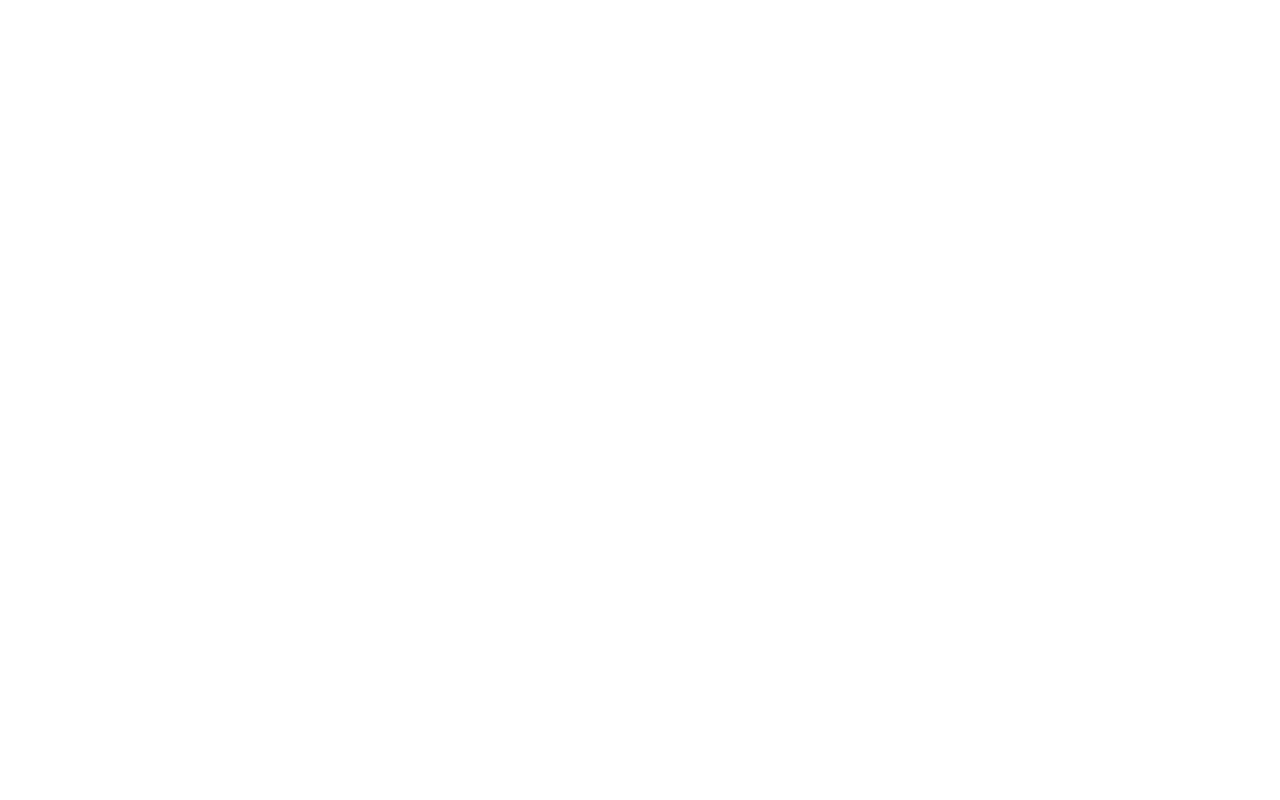
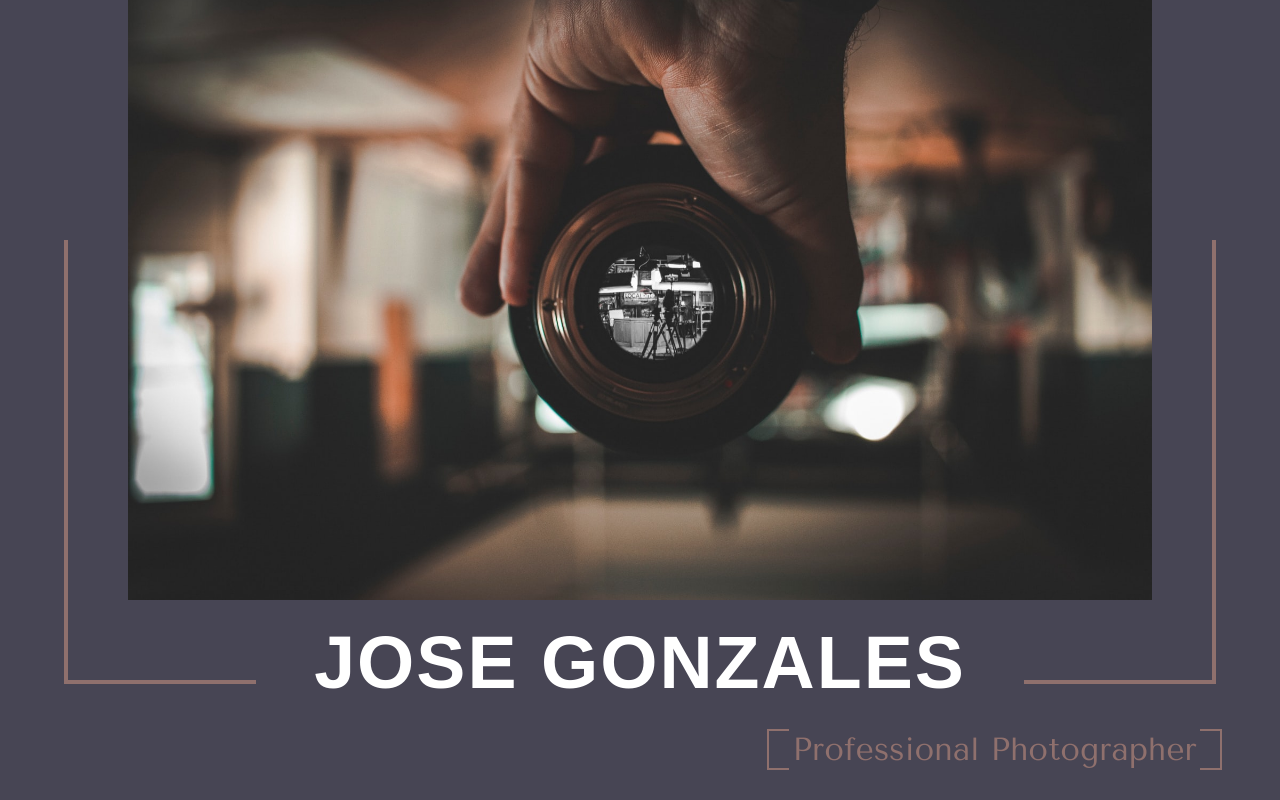
Before and after one commit to AlGrisku/-LandingPage-Photography, a plain HTML site: page index.html in a window 1280 px wide. Drawn offline with nearby package versions, Linux system fonts and the light colour scheme; files that its build step writes are made by us from their sources; a web font is replaced by a local one.

Commit message:
Header Section for all devices

```diff
--- a/Assets/CSS/stylesheet.css
+++ b/Assets/CSS/stylesheet.css
@@ -38,6 +38,18 @@ a
     text-decoration: none;
 }
 
+h1,
+h2,
+h3
+{
+    font-family: 'Fahkwang', sans-serif;
+}
+
+p
+{
+    font-family: 'Tenor Sans', sans-serif;
+}
+
 .container
 {
     display: flex;
@@ -50,3 +62,252 @@ a
 /*
     End Formatting for all document
 */
+
+/*
+    Start Header Section
+*/
+
+#header .header
+{
+    background-color: var(--darkBlue);
+    min-height: 100vh;
+    align-items: flex-start;
+    position: relative;
+}
+
+#header .wrapper
+{
+    display: flex;
+    flex-direction: column;
+    align-items: center;
+    justify-content: center;
+    width: 70%;
+    row-gap: 40px;
+}
+
+#header .wrapper .header-img-container
+{
+    width: 100%;
+    height: 65vh;
+}
+
+#header .wrapper .header-name
+{
+    width: 100%;
+    text-align: center;
+    font-weight: 900;
+    font-size: 1.3rem;
+    color: var(--white);
+    text-transform: uppercase;
+}
+
+#header .pro-pho
+{
+    position: absolute;
+    bottom: 10%;
+    font-size: 1.6rem;
+    color: var(--lightBrown);
+}
+
+#header .pro-pho p
+{
+    position: relative;
+}
+#header .pro-pho p::before
+{
+    content: '';
+    position: absolute;
+    width: 20px;
+    height: 100%;
+    left: -25px;
+    top: -2px;
+    border-color: var(--lightBrown);
+    border-width: 2px 0 2px 2px;
+    border-style: solid;
+}
+#header .pro-pho p::after
+{
+    content: '';
+    position: absolute;
+    width: 20px;
+    height: 100%;
+    right: -25px;
+    top: -2px;
+    border-color: var(--lightBrown);
+    border-width: 2px 2px 2px 0;
+    border-style: solid;
+}
+
+#header .deco-left-long
+{
+    position: absolute;
+    height: 47vh;
+    width: 2px;
+    background-color: var(--lightBrown);
+    top: 30%;
+    left: 5%;
+}
+#header .deco-left-short
+{
+    position: absolute;
+    height: 2px;
+    width: 10%;
+    background-color: var(--lightBrown);
+    top: 77%;
+    left: 5%;
+}
+
+#header .deco-right-long
+{
+    position: absolute;
+    height: 47vh;
+    width: 2px;
+    background-color: var(--lightBrown);
+    top: 30%;
+    right: 5%;
+}
+#header .deco-right-short
+{
+    position: absolute;
+    height: 2px;
+    width: 10%;
+    background-color: var(--lightBrown);
+    top: 77%;
+    right: 5%;
+}
+
+/*
+    End Header Section
+*/
+
+/*
+    Start Media Query for Tablet
+*/
+
+@media only screen and (min-width: 768px)
+{
+
+    /*
+        Start Header Tablet
+    */
+
+    #header .header
+    {
+        min-height: 85vh;
+    }
+
+    #header .wrapper
+    {
+        width: 80%;
+        row-gap: 40px;
+    }
+
+    #header .wrapper .header-name
+    {
+        font-size: 1.8rem;
+    }
+
+    #header .pro-pho
+    {
+        bottom: 5%;
+        right: 8%;
+        font-size: 2rem;
+    }
+
+    #header .deco-left-long
+    {
+        width: 4px;
+    }
+    #header .deco-left-short
+    {
+        height: 4px;
+        width: 8%;
+        top: 85%;
+    }
+
+    #header .deco-right-long
+    {
+        width: 4px;
+    }
+    #header .deco-right-short
+    {
+        height: 4px;
+        width: 8%;
+        top: 85%;
+    }
+
+    /*
+        End Header Tablet
+    */
+
+}
+
+/*
+    End Media Query for Tablet
+*/
+
+/*
+    Start Media Query for Desktop
+*/
+
+@media only screen and (min-width: 1200px)
+{
+
+    /*
+        Start Header Desktop
+    */
+
+    #header .header
+    {
+        min-height: 100vh;
+    }
+
+    #header .wrapper
+    {
+        row-gap: 20px;
+    }
+
+    #header .wrapper .header-img-container
+    {
+        height: 75vh;
+    }
+
+    #header .wrapper .header-name
+    {
+        font-size: 2.3rem;
+        letter-spacing: 2px;
+    }
+
+    #header .pro-pho
+    {
+        right: 6.5%;
+        bottom: 4%;
+    }
+
+    #header .deco-left-long
+    {
+        height: 55vh;
+    }
+    #header .deco-left-short
+    {
+        width: 15%;
+    }
+
+    #header .deco-right-long
+    {
+        height: 55vh;
+    }
+    #header .deco-right-short
+    {
+        width: 15%;
+    }
+
+    /*
+        End Header Desktop
+    */
+
+}
+
+/*
+    End Media Query for Desktop
+*/
--- a/index.html
+++ b/index.html
@@ -5,11 +5,11 @@
     <meta http-equiv="X-UA-Compatible" content="IE=edge">
     <meta name="viewport" content="width=device-width, initial-scale=1.0">
 
-    <link rel="stylesheet" href="stylesheet.css">
+    <link rel="stylesheet" href="./Assets/CSS/stylesheet.css">
 
     <link rel="preconnect" href="https://fonts.googleapis.com">
     <link rel="preconnect" href="https://fonts.gstatic.com" crossorigin>
-    <link href="https://fonts.googleapis.com/css2?family=Fahkwang:wght@200&family=Tenor+Sans&display=swap" rel="stylesheet">
+    <link href="https://fonts.googleapis.com/css2?family=Fahkwang:wght@700&family=Tenor+Sans&display=swap" rel="stylesheet">
 
     <title>Photographer Landing Page - HTML Template -</title>
 </head>
@@ -19,8 +19,31 @@
         Start Header Section
     -->
 
-    <header>
+    <header id="header">
+        <div class="container header">
 
+            <div class="wrapper">
+
+                <div class="header-img-container">
+                    <img src="./Assets/Media/Images/Header Section/1.jpg" alt="">
+                </div>
+
+                <div class="header-name">
+                    <h1>Jose Gonzales</h1>
+                </div>
+
+            </div>
+
+            <div class="pro-pho">
+                <p>Professional Photographer</p>
+            </div>
+
+            <span class="deco-left-long"></span>
+            <span class="deco-left-short"></span>
+            <span class="deco-right-long"></span>
+            <span class="deco-right-short"></span>
+
+        </div>
     </header>
 
     <!--
```
